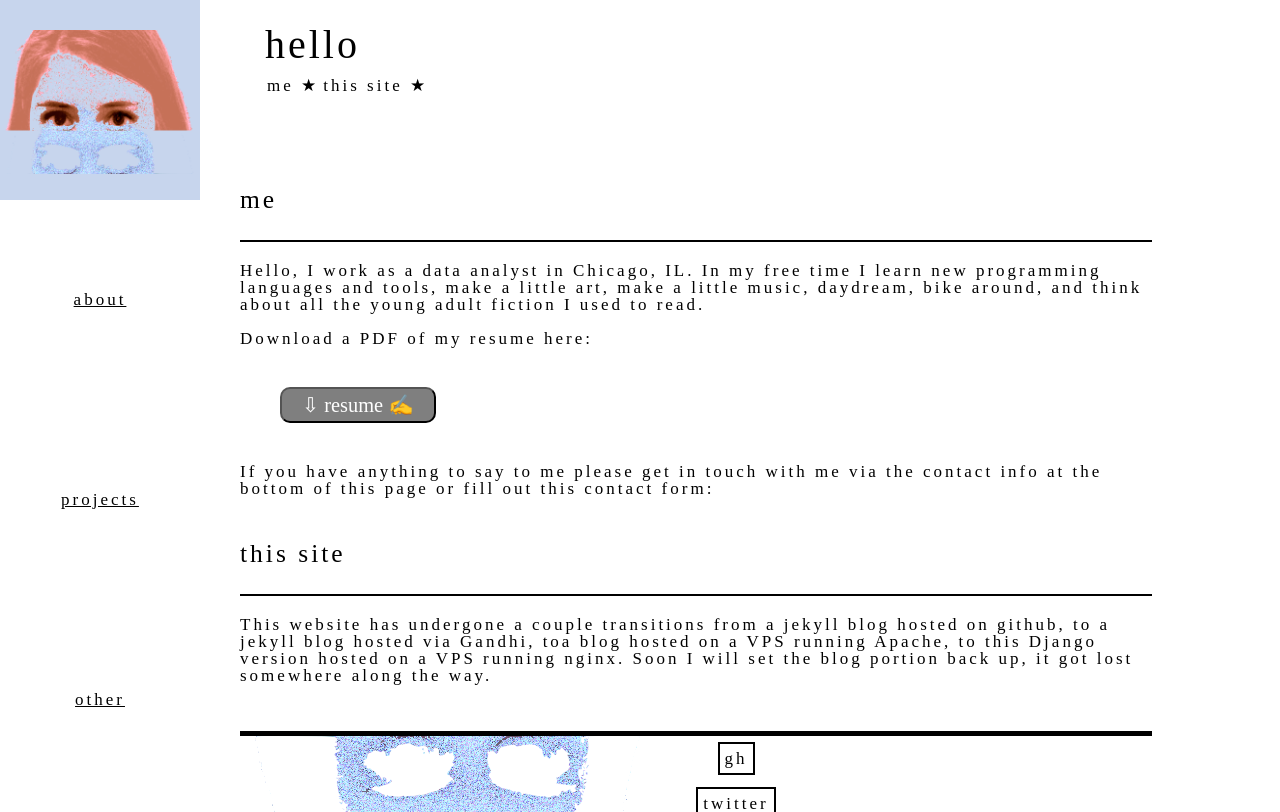
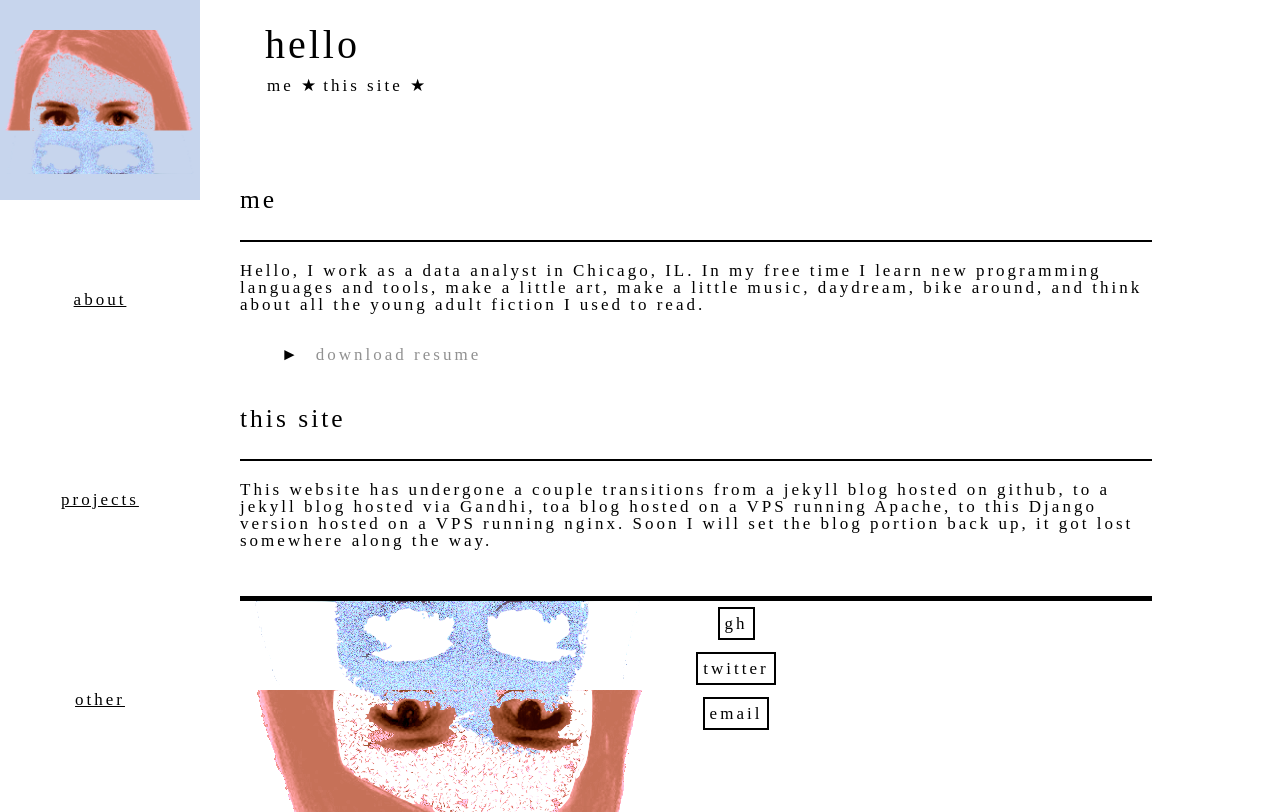
Before and after one commit to spacerest/sadies_site, a Django app: template templates/about.html in a window 1280 px wide. Shown: the top 812 px of the page. Run offline with Django 3.2, Linux system fonts and the light colour scheme; the template is opened without the code that fills it, so the values that code supplies are empty.

Commit message:
resume button style

```diff
--- a/templates/about.html
+++ b/templates/about.html
@@ -10,9 +10,12 @@
 <h3 class="sub-title" id="me">me</h3>
 <p>Hello, I work as a data analyst in Chicago, IL. In my free time I learn new programming languages and tools, make a little art, make a little music, daydream, bike around, and think about all the young adult fiction I used to read.</p>
 </br>
-<p>Download a PDF of my resume here:<p>
-<a href="{% static "/website/assets/images/parker_sadie_2017_resume.pdf" %}" download="parker_sadie_2017_resume.pdf"><button id="butt">&#8681 resume &#9997</button></a>
-<p>If you have anything to say to me please get in touch with me via the contact info at the bottom of this page or fill out this contact form:</p>
+
+	<a style="text-decoration: none;" class="expand-options-save save-button" href="{% static "/website/assets/images/parker_sadie_2017_resume.pdf" %}" download="parker_sadie_2017_resume.pdf">
+										<span id="expand"><span class="icon side">&#9658;</span><span class="icon down">&#9660;</span>download resume</span>
+	</a>
+
+
 
 </br>
 <h3 class="sub-title" id="this-site">this site</h3>
--- a/website/static/website/assets/css/main.css
+++ b/website/static/website/assets/css/main.css
@@ -374,4 +374,52 @@
     background-color: #c7d5ed;
     transition: .2s ease-in; }
 
+.expand-options {
+  display: inline-block;
+  padding: 3px 6px;
+  color: #919191; }
+  .expand-options .icon {
+    margin-right: 15px;
+    color: black; }
+  .expand-options:hover {
+    cursor: pointer;
+    transition: .3s ease-in;
+    color: black;
+    background-color: #ebebeb; }
+
+.expand-options-save {
+  text-decoration: none;
+  display: inline-block;
+  padding: 3px 6px;
+  border: 1px solid white;
+  color: #919191; }
+  .expand-options-save .icon {
+    margin-right: 15px;
+    color: black; }
+  .expand-options-save:hover {
+    cursor: pointer;
+    color: white;
+    background-color: #6b6b6b;
+    transition: .2s ease-in; }
+    .expand-options-save:hover .icon {
+      color: rgba(100, 100, 100, 0.5); }
+
+.save-button {
+  padding: 15px;
+  margin-left: 25px;
+  font-size: 17px; }
+  .save-button .side {
+    display: inline; }
+  .save-button .down {
+    display: none; }
+  .save-button:hover .side {
+    display: none; }
+  .save-button:hover .down {
+    display: inline; }
+
+#expand:hover {
+  cursor: pointer; }
+  #expand:hover .icon {
+    color: #c7d5ed; }
+
 /*# sourceMappingURL=main.css.map */
--- a/website/static/website/assets/css/main.scss
+++ b/website/static/website/assets/css/main.scss
@@ -10,6 +10,12 @@
 $main-font-size: 17px;
 $background-color: rgba(255,255,255,1);
 $highlight-color: rgba(100,100,100,0.5);
+$text-color: $font-color;
+$base-font-size: $main-font-size;
+$grey-color:       #ccc;
+$grey-color-light: lighten($grey-color, 12%);
+$grey-color-dark:  darken($grey-color, 38%);
+
 $soft-background: rgba(255,255,255,0.5);
 $highlight: rgba(199,213,237,1);
 @mixin media-query($device) {
@@ -392,3 +398,73 @@
     transition: .2s ease-in;
   }
 }
+
+.expand-options {
+  display: inline-block;
+  padding: 3px 6px;
+  .icon {
+    margin-right: 15px;
+    color: $text-color;
+	}
+	&:hover {
+    cursor: pointer;
+    transition: .3s ease-in;
+    color: $text-color;
+    background-color: $grey-color-light;
+  }
+  color: lighten($grey-color-dark,15%);
+}
+
+.expand-options-save {
+	text-decoration: none;
+  display: inline-block;
+  padding: 3px 6px;
+	border: 1px solid $background-color;
+	//background-color: $highlight-color;
+    .icon {
+    margin-right: 15px;
+    color: $text-color;
+	}
+	&:hover {
+    cursor: pointer;
+    color: $background-color;
+    background-color: $grey-color-dark;
+		transition: .2s ease-in;
+		.icon {
+			color: $highlight-color;
+		}
+  }
+  color: lighten($grey-color-dark,15%);
+}
+
+
+.save-button {
+	padding: 15px;
+  margin-left: 25px;
+	font-size: $base-font-size;
+		.side {
+		display: inline;
+	}
+	.down {
+		display: none;
+	}
+
+	&:hover {
+		.side {
+			display: none;
+		}
+		.down {
+			display: inline;
+		}
+	}
+
+}
+
+#expand {
+  &:hover { cursor: pointer;
+.icon {
+		color: $highlight;
+	}
+}
+
+}
```
Also changed, not shown: 17 other files.
